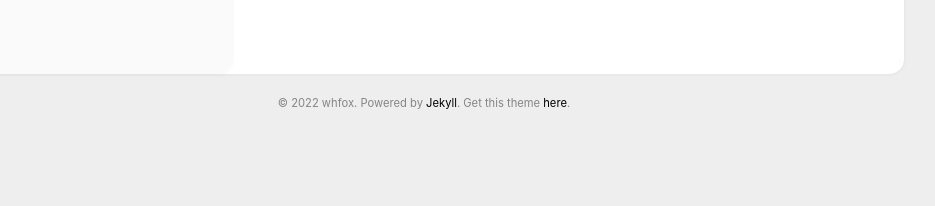
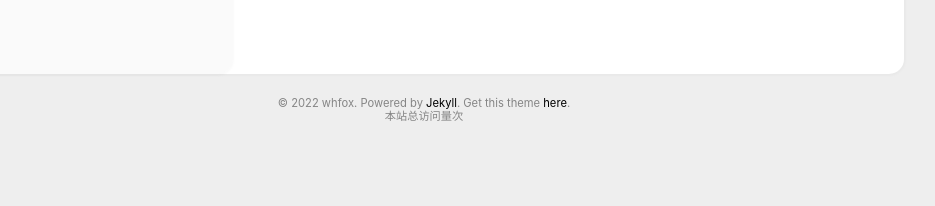
Before and after one commit to whfox/whfox.github.io, a Jekyll site: the page built from index.html, in a window 1280 px wide. Shown: the part 713-919 px from the top of the page, without its empty margins (216-1151 px from the left). Built offline with Jekyll 4.4.1, drawn with Linux system fonts in a browser that asks for light colours.

Commit message:
Update footer.html

```diff
--- a/_includes/footer.html
+++ b/_includes/footer.html
@@ -5,4 +5,8 @@
     Get this theme
     <a href="https://github.com/starry99/catbook" target="_blank">here</a>.
   </div>
+
+  <span id="busuanzi_container_site_pv">
+    本站总访问量<span id="busuanzi_value_site_pv"></span>次
+  </span>
 </footer>
```
